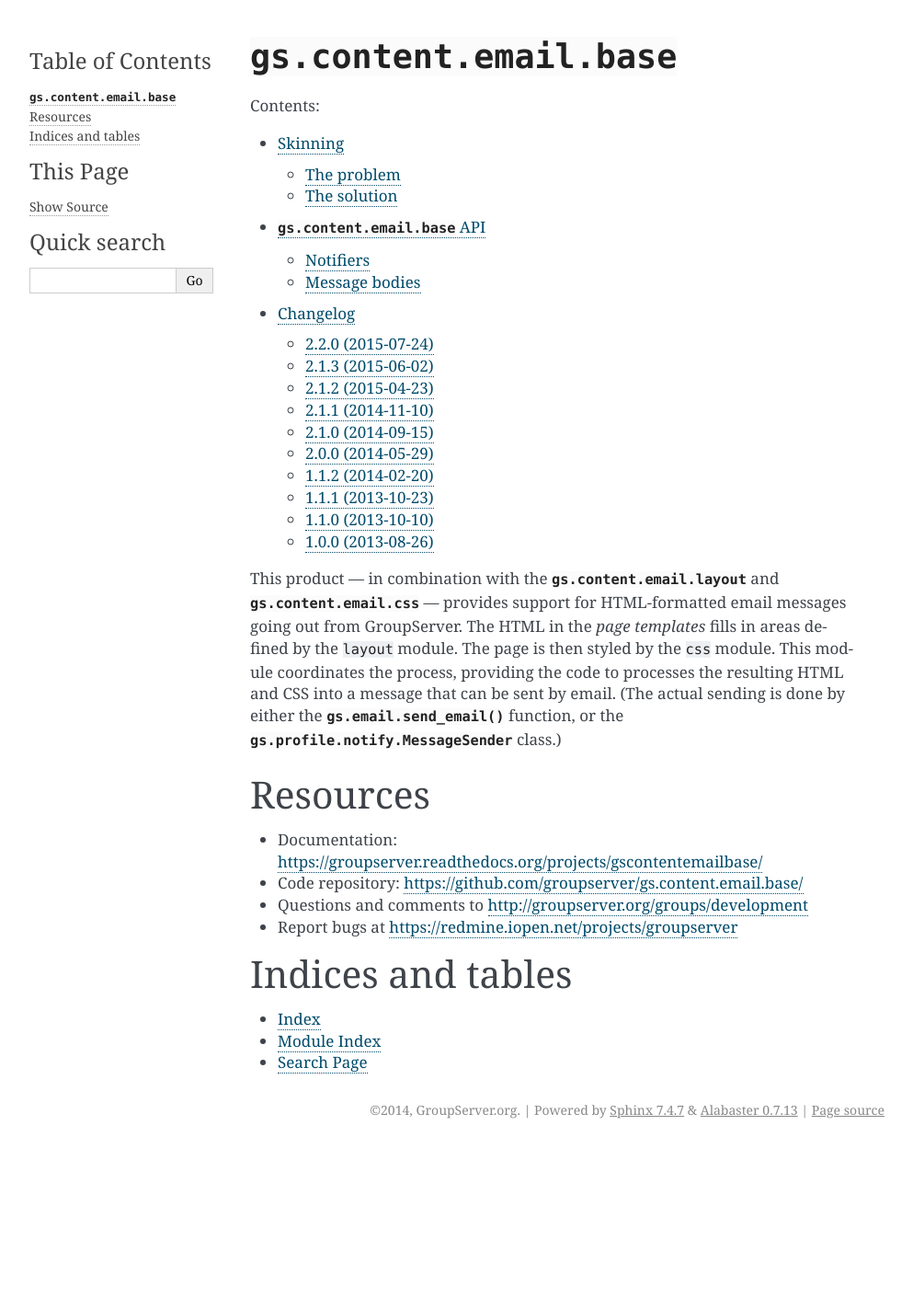
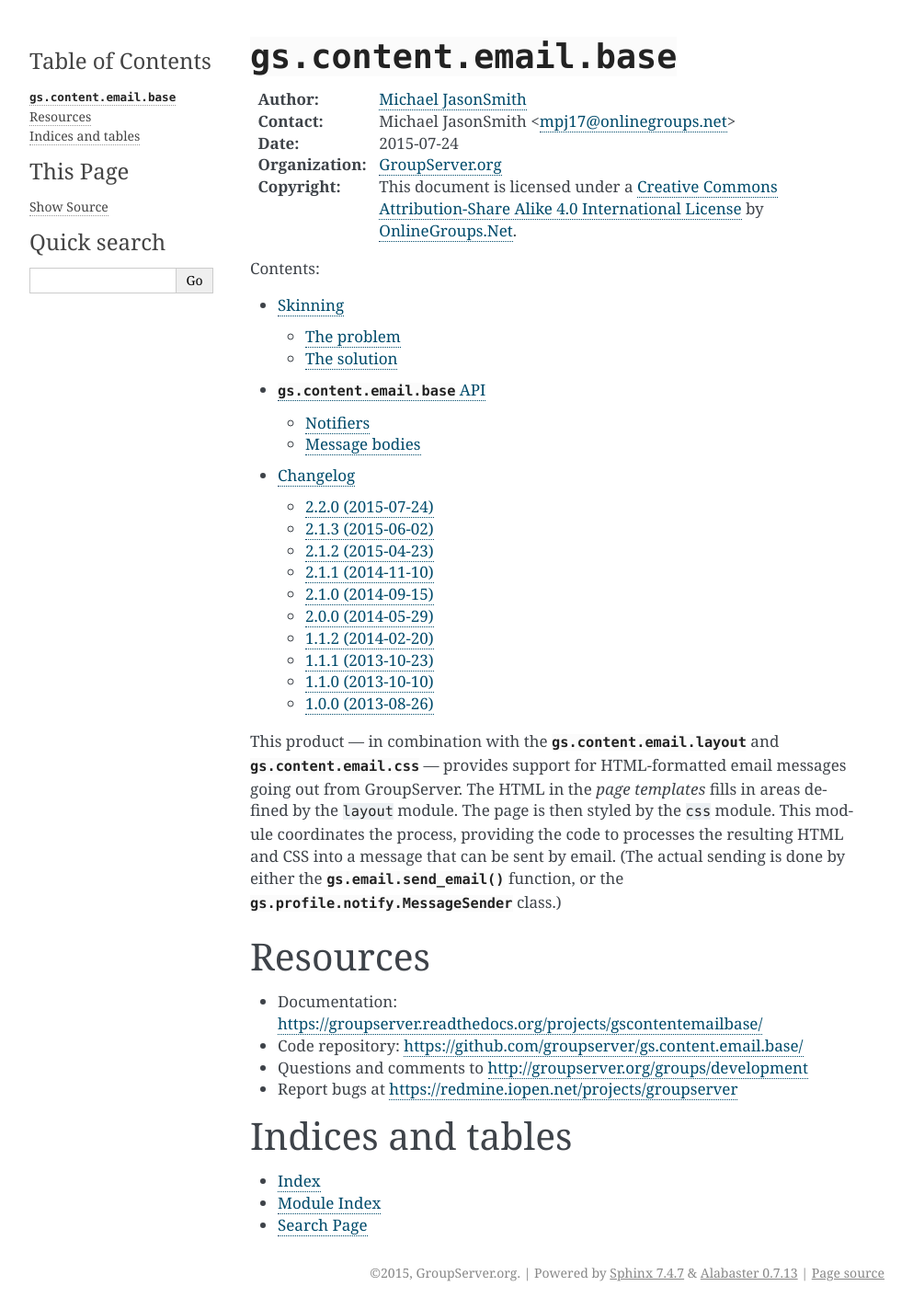
Before and after one commit to groupserver/gs.content.email.base, a Sphinx documentation site: the page built from docs/index.rst, in a window 1280 px wide. Shown: the whole page at 92% size, without its empty margins (148-1141 px from the left). Built offline with Sphinx 7.4.7, drawn with Linux system fonts in a browser that asks for light colours; before the commit the page ends 1246 px from its top, so only the background shows below that.

Commit message:
Updating the docs

```diff
--- a/docs/conf.py
+++ b/docs/conf.py
@@ -51,7 +51,7 @@
 
 # General information about the project.
 project = u'gs.content.email.base'
-copyright = u'2014, GroupServer.org'
+copyright = u'2015, GroupServer.org'
 
 # The version info for the project you're documenting, acts as replacement for
 # |version| and |release|, also used in various other places throughout the
@@ -339,4 +339,12 @@
 
 
 # Example configuration for intersphinx: refer to the Python standard library.
-intersphinx_mapping = {'http://docs.python.org/': None}
+intersphinx_mapping = {
+    'python': ('https://docs.python.org/2.7', None),
+    'gscontentemailbase': ('http://groupserver.readthedocs.org/projects/gscontentemailbase/en/latest', None),
+#    'gscontentemailcss': ('http://groupserver.readthedocs.org/projects/gscontentemailcss/en/latest', None),
+    'gscontentemaillayout': ('http://groupserver.readthedocs.org/projects/gscontentemaillayout/en/latest', None),
+    'gsemail': ('http://groupserver.readthedocs.org/projects/gsemail/en/latest/', None),
+    'gsprofilenotify': ('http://groupserver.readthedocs.org/projects/gsprofilenotify/en/latest/', None),
+
+}
--- a/docs/index.rst
+++ b/docs/index.rst
@@ -1,5 +1,16 @@
 :mod:`gs.content.email.base`
 ============================
+
+:Author: `Michael JasonSmith`_
+:Contact: Michael JasonSmith <mpj17@onlinegroups.net>
+:Date: 2015-07-24
+:Organization: `GroupServer.org`_
+:Copyright: This document is licensed under a
+  `Creative Commons Attribution-Share Alike 4.0 International License`_
+  by `OnlineGroups.Net`_.
+
+.. _Creative Commons Attribution-Share Alike 4.0 International License:
+    http://creativecommons.org/licenses/by-sa/4.0/
 
 Contents:
 
@@ -32,6 +43,11 @@
   http://groupserver.org/groups/development
 - Report bugs at https://redmine.iopen.net/projects/groupserver
 
+.. _GroupServer: http://groupserver.org/
+.. _GroupServer.org: http://groupserver.org/
+.. _OnlineGroups.Net: https://onlinegroups.net/
+.. _Michael JasonSmith: http://groupserver.org/p/mpj17/
+
 Indices and tables
 ==================
 
```
Also changed, not shown: README.rst (+8 -4 lines), 1 other file.
